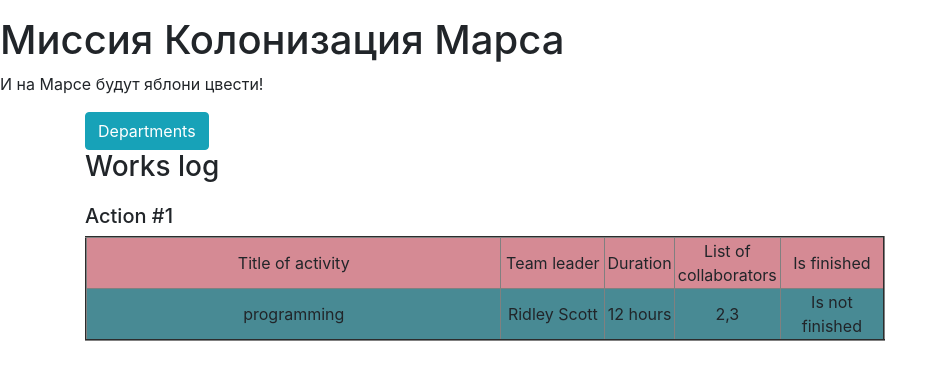
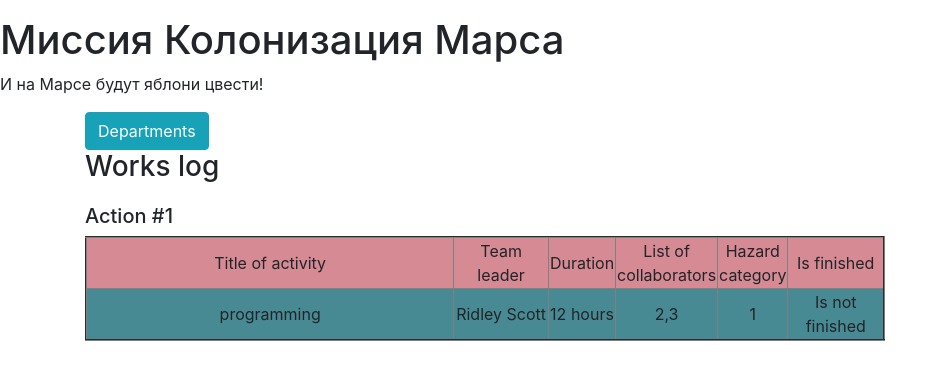
Before and after one commit to lapa25/veb, a Flask app: page / in a window 1280 px wide. Shown: the part 38-418 px from the top of the page, without its empty margins (0-947 px from the left). Run offline with Flask 2, Linux system fonts and the light colour scheme; data comes from the database, SQL or seed files in the repository; both versions use the stored data as it was after the commit.

Commit message:
вспомогательная таблица

```diff
--- a/data/__all_models.py
+++ b/data/__all_models.py
@@ -1,2 +1,4 @@
 from . import users
 from . import jobs
+from . import category
+from . import department
--- a/data/jobs.py
+++ b/data/jobs.py
@@ -20,3 +20,6 @@ class Jobs(SqlAlchemyBase, SerializerMixin):
                                  default=datetime.datetime.now)
     is_finished = sqlalchemy.Column(sqlalchemy.Boolean, default=False)
     user = orm.relation('User')
+    categories = orm.relation("Category",
+                              secondary="association",
+                              backref="jobs")
--- a/main.py
+++ b/main.py
@@ -4,6 +4,7 @@ from data import db_session, users_resource, jobs_resource
 from data.jobs import Jobs
 from data.users import User
 from data.department import Department
+from data.category import Category
 from forms.user import RegisterForm
 from forms.login import LoginForm
 from forms.job import JobForm
@@ -25,6 +26,7 @@ def main():
     @app.route('/')
     def index():
         work = db_sess.query(Jobs)
+        print(work)
         return render_template("works.html", works=work)
 
     @app.route('/register', methods=['GET', 'POST'])
@@ -90,6 +92,14 @@ def main():
             jobs.collaborators = form.collaborators.data
             jobs.is_finished = form.is_finished.data
             current_user.jobs.append(jobs)
+            category = Category()
+            if int(form.work_size.data) <= 24:
+                category.name = '1'
+            elif int(form.work_size.data) > 72:
+                category.name = '3'
+            else:
+                category.name = '2'
+            jobs.categories.append(category)
             db_sess.merge(current_user)
             db_sess.commit()
             return redirect('/')
--- a/templates/works.html
+++ b/templates/works.html
@@ -16,11 +16,13 @@
     <td width = "100" align = "center">Team leader</td>
     <td width = "50" align = "center">Duration</td>
     <td width = "50" align = "center">List of collaborators</td>
+    <td width = "50" align = "center">Hazard category</td>
    <td width = "100" align = "center">Is finished</td>
   </tr>
   <tr bgcolor="#488a94">
     <td align = "center">{{item.job}}</td><td align = "center">{{item.user.name}} {{item.user.surname}}</td>
     <td align = "center">{{item.work_size}} hours</td><td align = "center">{{item.collaborators}}</td>
+    <td align = "center">{{item.categories[0].name}}</td>
     {% if item.is_finished %}
         <td align = "center">Is finished</td>
     {% else %}
```
Also changed, not shown: data/category.py (added, +18 -0 lines), db/mars_explorer.db.
